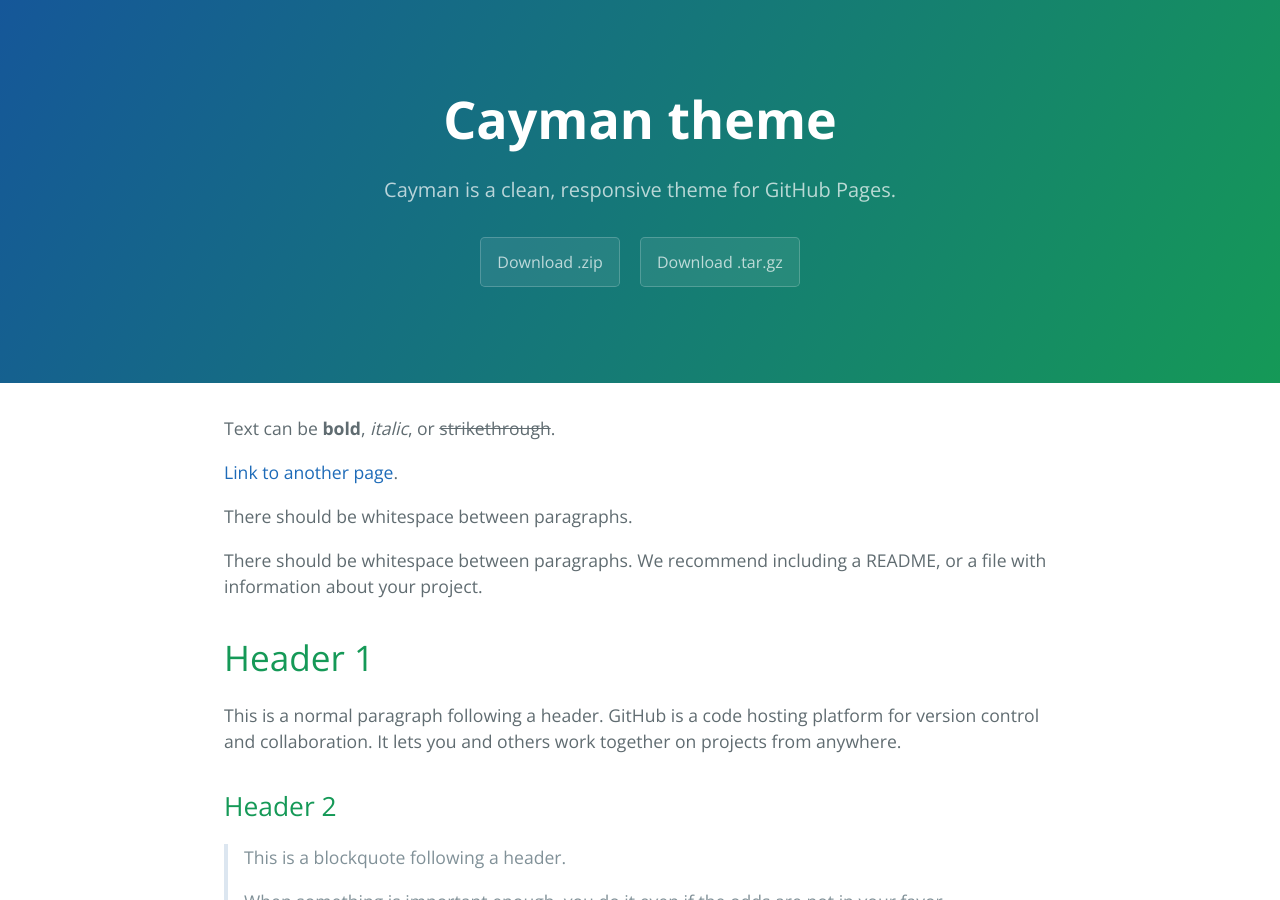
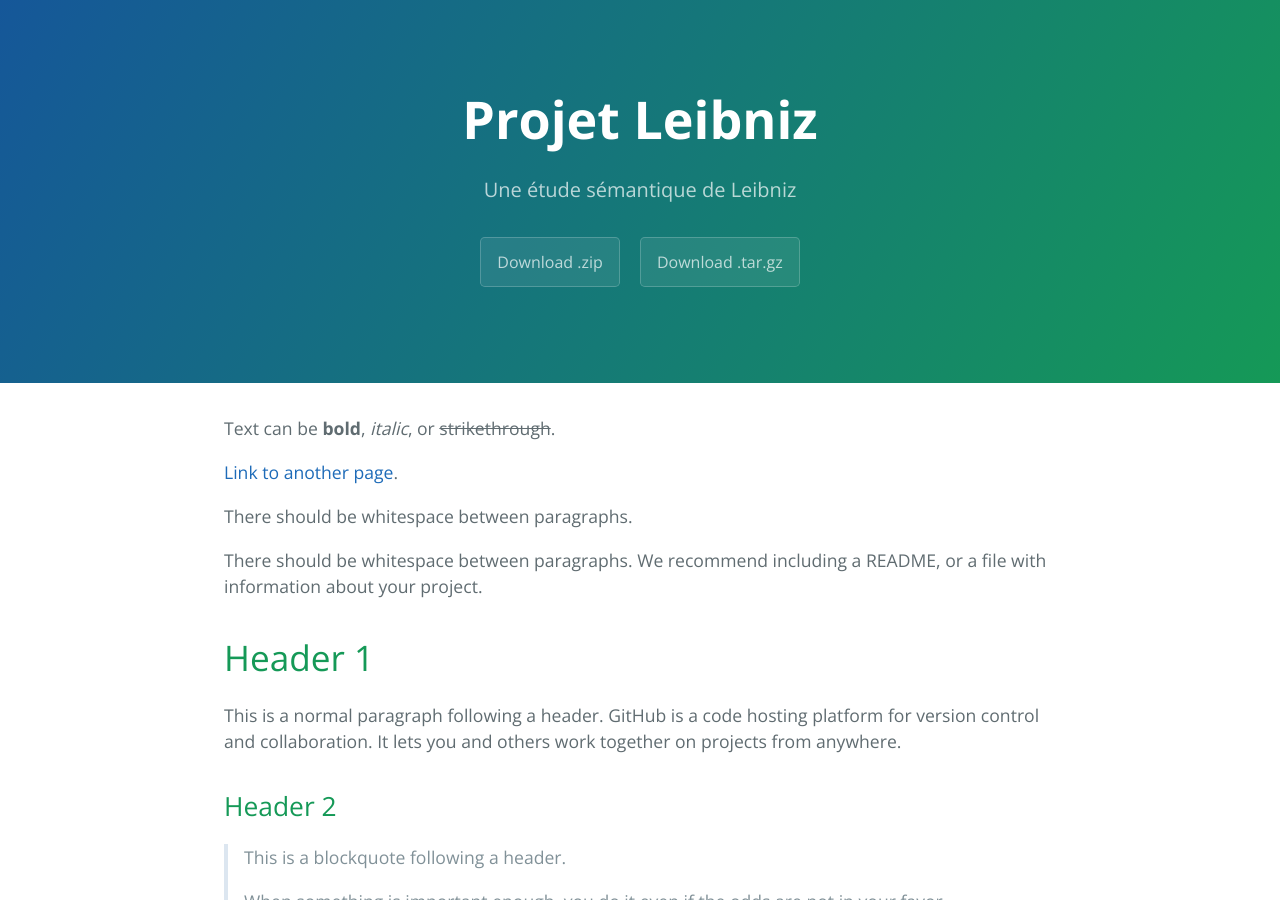
Before and after one commit to projetleibniz/projetleibniz.github.io, a Jekyll site: the page built from index.md, in a window 1280 px wide and 900 px high. Built offline with Jekyll 4.4.1, drawn with Linux system fonts in a browser that asks for light colours.

Commit message:
Cayman specialization

```diff
--- a/_config.yml
+++ b/_config.yml
@@ -1,5 +1,5 @@
-title: Cayman theme
-description: Cayman is a clean, responsive theme for GitHub Pages.
+title: Projet Leibniz
+description: Une étude sémantique de Leibniz
 show_downloads: true
 google_analytics:
 theme: jekyll-theme-cayman
```
Also changed, not shown: another-page.md (deleted, +0 -11 lines), leibniz.md (added, +18 -0 lines), README.md.
